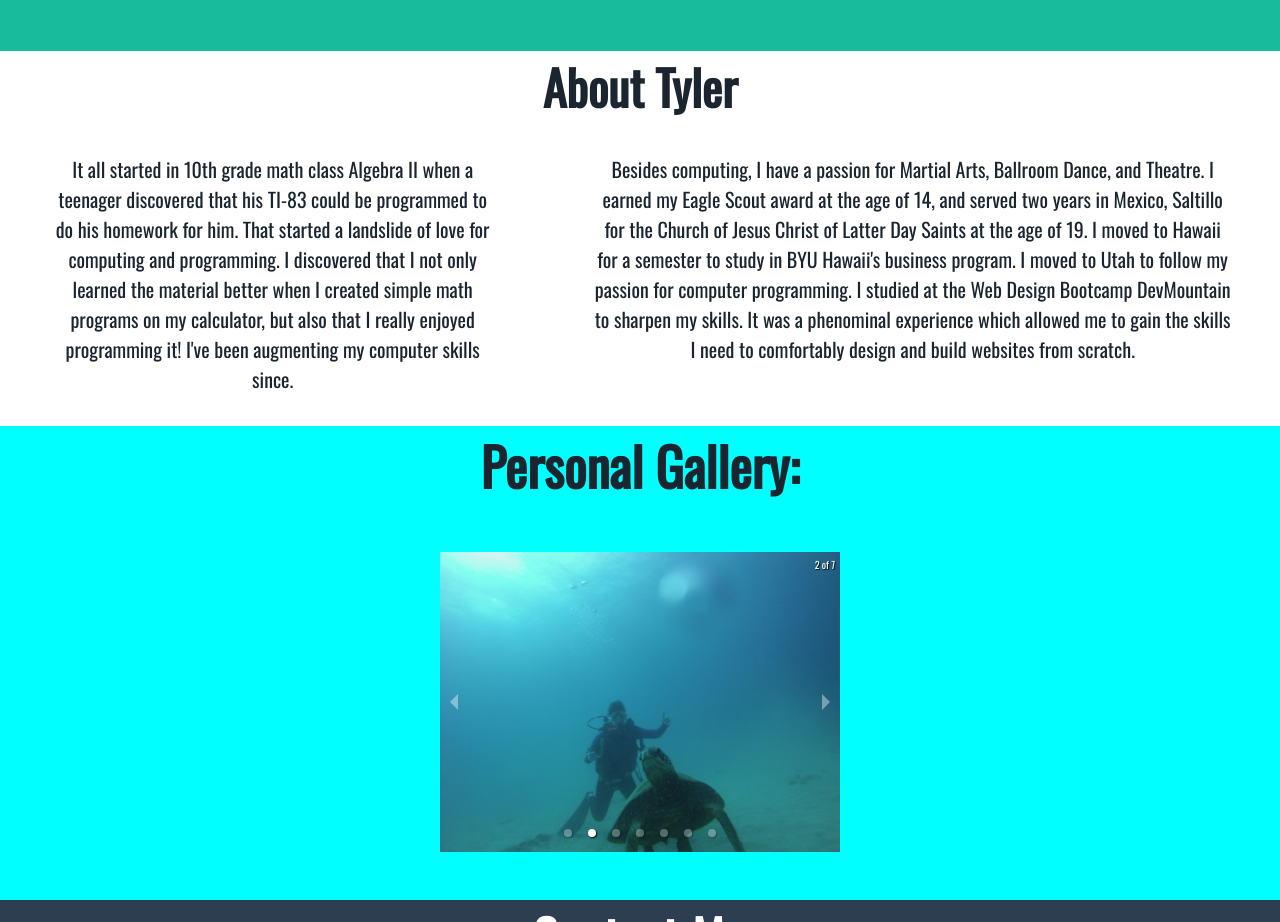
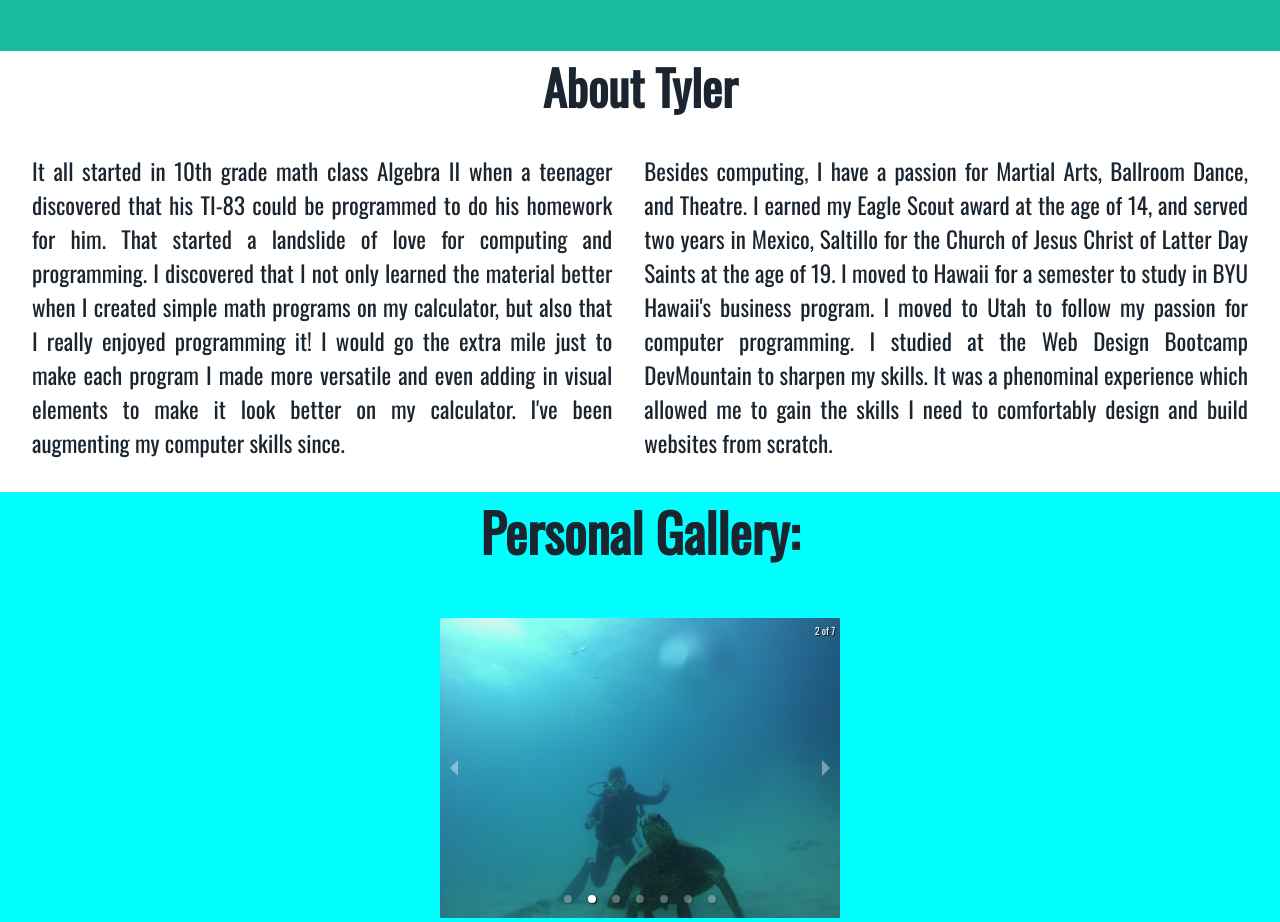
Before and after one commit to tyler-ray/better-portfolio, a React (Create React App) app: page / in a window 1280 px wide. Shown: the part 2307-3229 px from the top of the page. Built offline with nearby package versions, Linux system fonts and the light colour scheme.

Commit message:
more touches

```diff
--- a/src/components/About.jsx
+++ b/src/components/About.jsx
@@ -6,17 +6,18 @@ function About() {
         <div className="About">
             <h1 className="title">About Tyler</h1>
             <div className="about-wrapper">
-                <div className="left-about about"><p className='aboutMe'>It all started in 10th grade math class Algebra II when a teenager discovered that his TI-83 could
-            be programmed to do his homework for him. That started a landslide of love for computing and programming. I discovered
-            that I not only learned the material better when I created simple math programs on my calculator, but also that
-            I really enjoyed programming it! I've been augmenting my computer skills since.</p></div>
-                <div className="right-about about"><p className='aboutMe'>Besides computing, I have a passion for Martial Arts, Ballroom Dance, and Theatre. I earned my
-            Eagle Scout award at the age of 14, and served two years in Mexico, Saltillo for the Church of Jesus Christ of
-            Latter Day Saints at the age of 19. I moved to Hawaii for a semester to study in BYU Hawaii's business program.
-            I moved to Utah to follow my passion for computer
-            programming. I studied at the Web Design Bootcamp DevMountain to sharpen my skills. It was a phenominal experience which allowed me to gain the skills I need to comfortably design and build websites from scratch. </p></div>
+                <div className="left-about about">
+                    <p className='aboutMe'>
+                        It all started in 10th grade math class Algebra II when a teenager discovered that his TI-83 could be programmed to do his homework for him. That started a landslide of love for computing and programming. I discovered that I not only learned the material better when I created simple math programs on my calculator, but also that I really enjoyed programming it! I would go the extra mile just to make each program I made more versatile and even adding in visual elements to make it look better on my calculator. I've been augmenting my computer skills since.
+                    </p>
+                </div>
+                <div className="right-about about">
+                    <p className='aboutMe'>
+                        Besides computing, I have a passion for Martial Arts, Ballroom Dance, and Theatre. I earned my Eagle Scout award at the age of 14, and served two years in Mexico, Saltillo for the Church of Jesus Christ of Latter Day Saints at the age of 19. I moved to Hawaii for a semester to study in BYU Hawaii's business program. I moved to Utah to follow my passion for computer programming. I studied at the Web Design Bootcamp DevMountain to sharpen my skills. It was a phenominal experience which allowed me to gain the skills I need to comfortably design and build websites from scratch.
+                    </p>
+                </div>
             </div>
-            <Gallery/>
+            <Gallery />
         </div>
     )
 }
--- a/src/components/CSS/About.css
+++ b/src/components/CSS/About.css
@@ -3,14 +3,20 @@
 }
 .about-wrapper{
     display:flex;
-    justify-content: center;
+    justify-content: space-between;
+    /* border:1px solid red; */
+    padding:1rem;
 }
 .about{
-    margin:2rem 3rem;
+    margin:1rem;
+    /* widows: 50%; */
+    /* border:1px solid red; */
+    font-size:23px;
+    text-align: justify;
 }
-.aboutMe{
-    font-size:20px;
-}
+/* .aboutMe{
+    border:1px dotted green;
+} */
 @media(max-width:600px){
     .about-wrapper{
         flex-direction: column;
```
